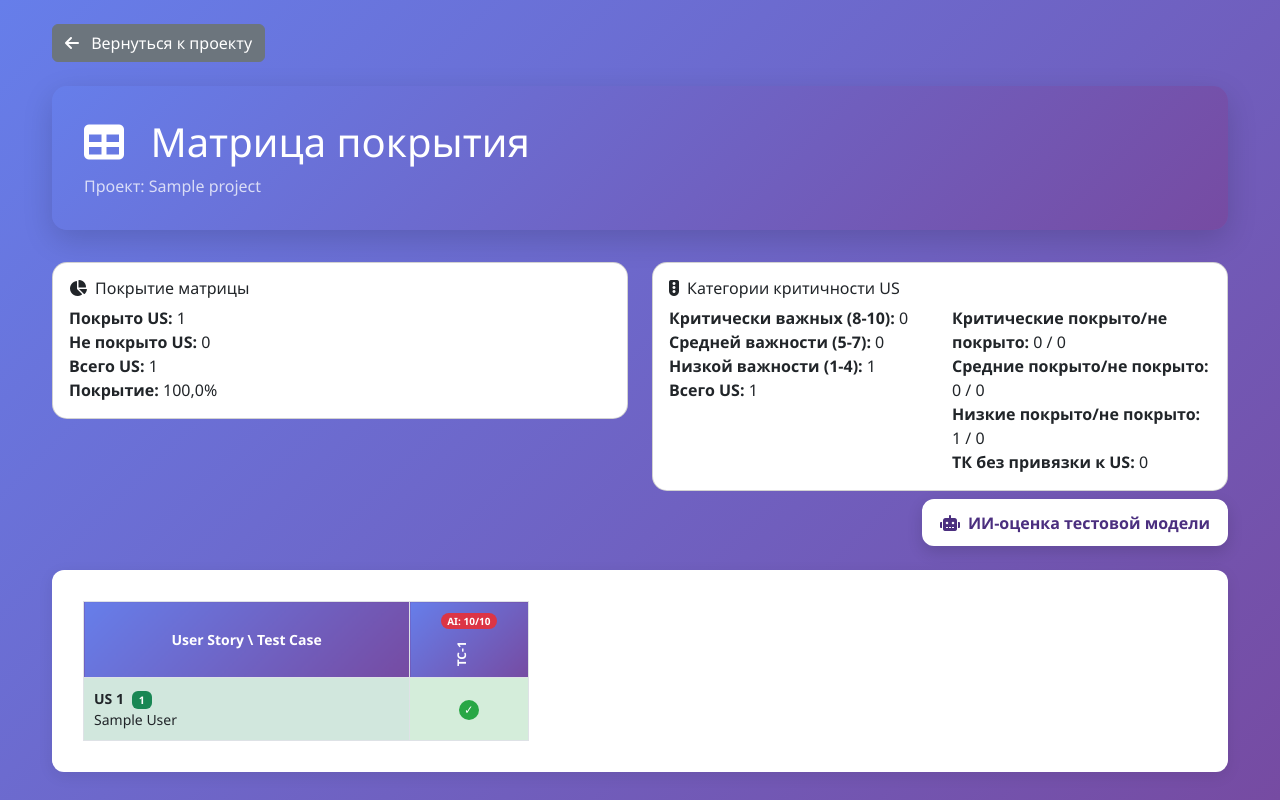
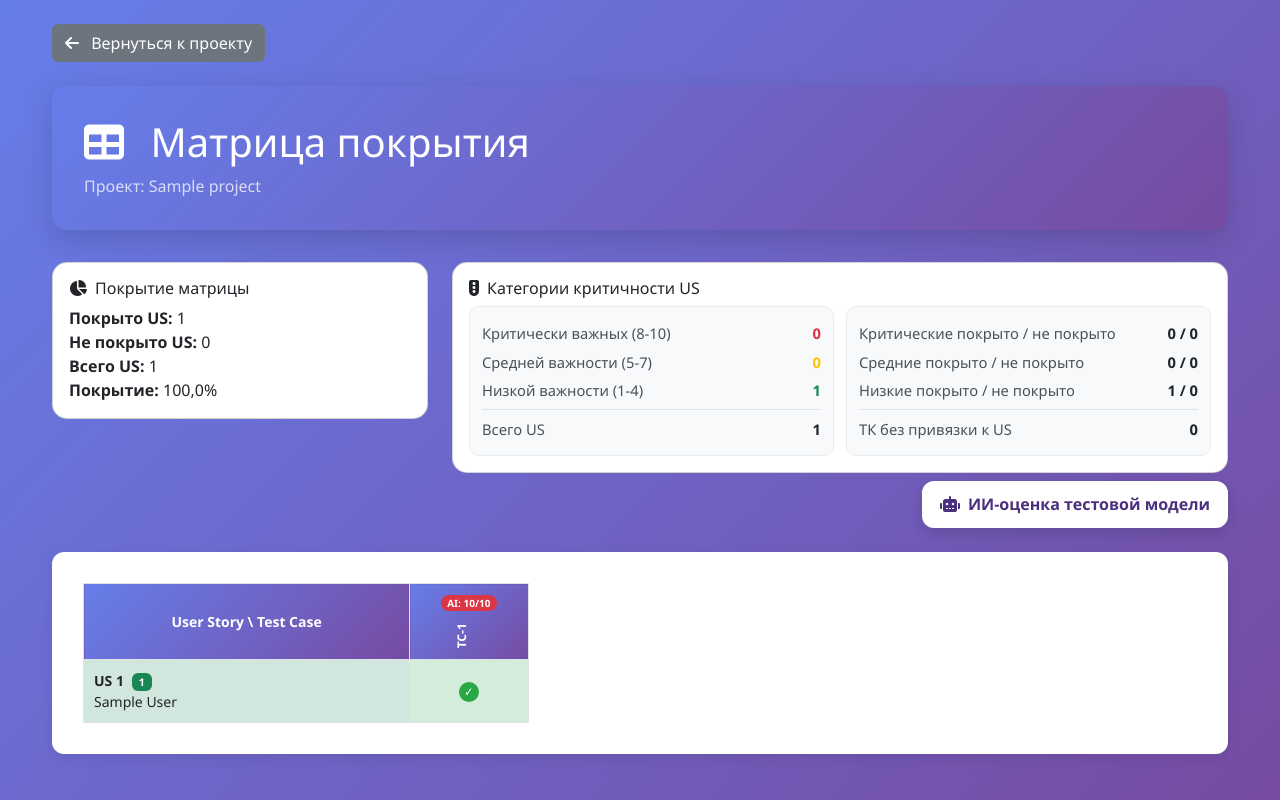
Before and after one commit to pulya-na-vullet/qms_tash, a Django app: page /project/1/traceability-matrix in a window 1280 px wide. Run offline with Django 5.2, Linux system fonts and the light colour scheme; a user stored in the database is signed in; tables that the repository leaves empty hold one stand-in row (values such as "Sample post"); some libraries are stand-ins or nearby versions.

Commit message:
Redesign criticality metrics card layout
Co-authored-by: Дмитрий Григорьев <pulya-na-vullet@users.noreply.github.com>

```diff
--- a/CKK-main/src/main/resources/templates/traceability-matrix.html
+++ b/CKK-main/src/main/resources/templates/traceability-matrix.html
@@ -90,6 +90,32 @@
         .tc-ai-score-badge.low-score { background: #28a745; color: #fff; }
         .tc-ai-score-badge.medium-score { background: #ffc107; color: #212529; }
         .tc-ai-score-badge.high-score { background: #dc3545; color: #fff; }
+        .metrics-grid {
+            display: grid;
+            grid-template-columns: repeat(auto-fit, minmax(220px, 1fr));
+            gap: 0.75rem;
+        }
+        .metric-panel {
+            border: 1px solid #e9ecef;
+            border-radius: 10px;
+            padding: 0.75rem;
+            background: #f8f9fa;
+        }
+        .metric-row {
+            display: flex;
+            justify-content: space-between;
+            align-items: center;
+            gap: 0.5rem;
+            padding: 0.2rem 0;
+            font-size: 0.92rem;
+        }
+        .metric-label {
+            color: #495057;
+        }
+        .metric-value {
+            font-weight: 700;
+            white-space: nowrap;
+        }
 
         .test-case-header .rotated-link {
             height: 1.1cm;
@@ -360,7 +386,7 @@
 
     <!-- Матрица -->
     <div class="row mb-3">
-        <div class="col-md-6 mb-2">
+        <div class="col-lg-4 col-md-6 mb-2">
             <div class="card">
                 <div class="card-body">
                     <h6 class="mb-2"><i class="fas fa-chart-pie me-2"></i>Покрытие матрицы</h6>
@@ -371,22 +397,46 @@
                 </div>
             </div>
         </div>
-        <div class="col-md-6 mb-2">
+        <div class="col-lg-8 col-md-6 mb-2">
             <div class="card">
                 <div class="card-body">
                     <h6 class="mb-2"><i class="fas fa-traffic-light me-2"></i>Категории критичности US</h6>
-                    <div class="row">
-                        <div class="col-md-6">
-                            <div><strong>Критически важных (8-10):</strong> {{ matrixMetrics.criticality.high_count }}</div>
-                            <div><strong>Средней важности (5-7):</strong> {{ matrixMetrics.criticality.medium_count }}</div>
-                            <div><strong>Низкой важности (1-4):</strong> {{ matrixMetrics.criticality.low_count }}</div>
-                            <div><strong>Всего US:</strong> {{ matrixMetrics.criticality.total_us }}</div>
+                    <div class="metrics-grid">
+                        <div class="metric-panel">
+                            <div class="metric-row">
+                                <span class="metric-label">Критически важных (8-10)</span>
+                                <span class="metric-value text-danger">{{ matrixMetrics.criticality.high_count }}</span>
+                            </div>
+                            <div class="metric-row">
+                                <span class="metric-label">Средней важности (5-7)</span>
+                                <span class="metric-value text-warning">{{ matrixMetrics.criticality.medium_count }}</span>
+                            </div>
+                            <div class="metric-row">
+                                <span class="metric-label">Низкой важности (1-4)</span>
+                                <span class="metric-value text-success">{{ matrixMetrics.criticality.low_count }}</span>
+                            </div>
+                            <div class="metric-row border-top mt-1 pt-2">
+                                <span class="metric-label">Всего US</span>
+                                <span class="metric-value">{{ matrixMetrics.criticality.total_us }}</span>
+                            </div>
                         </div>
-                        <div class="col-md-6 mt-2 mt-md-0">
-                            <div><strong>Критические покрыто/не покрыто:</strong> {{ matrixMetrics.criticality_coverage.high_covered }} / {{ matrixMetrics.criticality_coverage.high_uncovered }}</div>
-                            <div><strong>Средние покрыто/не покрыто:</strong> {{ matrixMetrics.criticality_coverage.medium_covered }} / {{ matrixMetrics.criticality_coverage.medium_uncovered }}</div>
-                            <div><strong>Низкие покрыто/не покрыто:</strong> {{ matrixMetrics.criticality_coverage.low_covered }} / {{ matrixMetrics.criticality_coverage.low_uncovered }}</div>
-                            <div><strong>ТК без привязки к US:</strong> {{ matrixMetrics.orphan_test_cases.count }}</div>
+                        <div class="metric-panel">
+                            <div class="metric-row">
+                                <span class="metric-label">Критические покрыто / не покрыто</span>
+                                <span class="metric-value">{{ matrixMetrics.criticality_coverage.high_covered }} / {{ matrixMetrics.criticality_coverage.high_uncovered }}</span>
+                            </div>
+                            <div class="metric-row">
+                                <span class="metric-label">Средние покрыто / не покрыто</span>
+                                <span class="metric-value">{{ matrixMetrics.criticality_coverage.medium_covered }} / {{ matrixMetrics.criticality_coverage.medium_uncovered }}</span>
+                            </div>
+                            <div class="metric-row">
+                                <span class="metric-label">Низкие покрыто / не покрыто</span>
+                                <span class="metric-value">{{ matrixMetrics.criticality_coverage.low_covered }} / {{ matrixMetrics.criticality_coverage.low_uncovered }}</span>
+                            </div>
+                            <div class="metric-row border-top mt-1 pt-2">
+                                <span class="metric-label">ТК без привязки к US</span>
+                                <span class="metric-value">{{ matrixMetrics.orphan_test_cases.count }}</span>
+                            </div>
                         </div>
                     </div>
                 </div>
```
